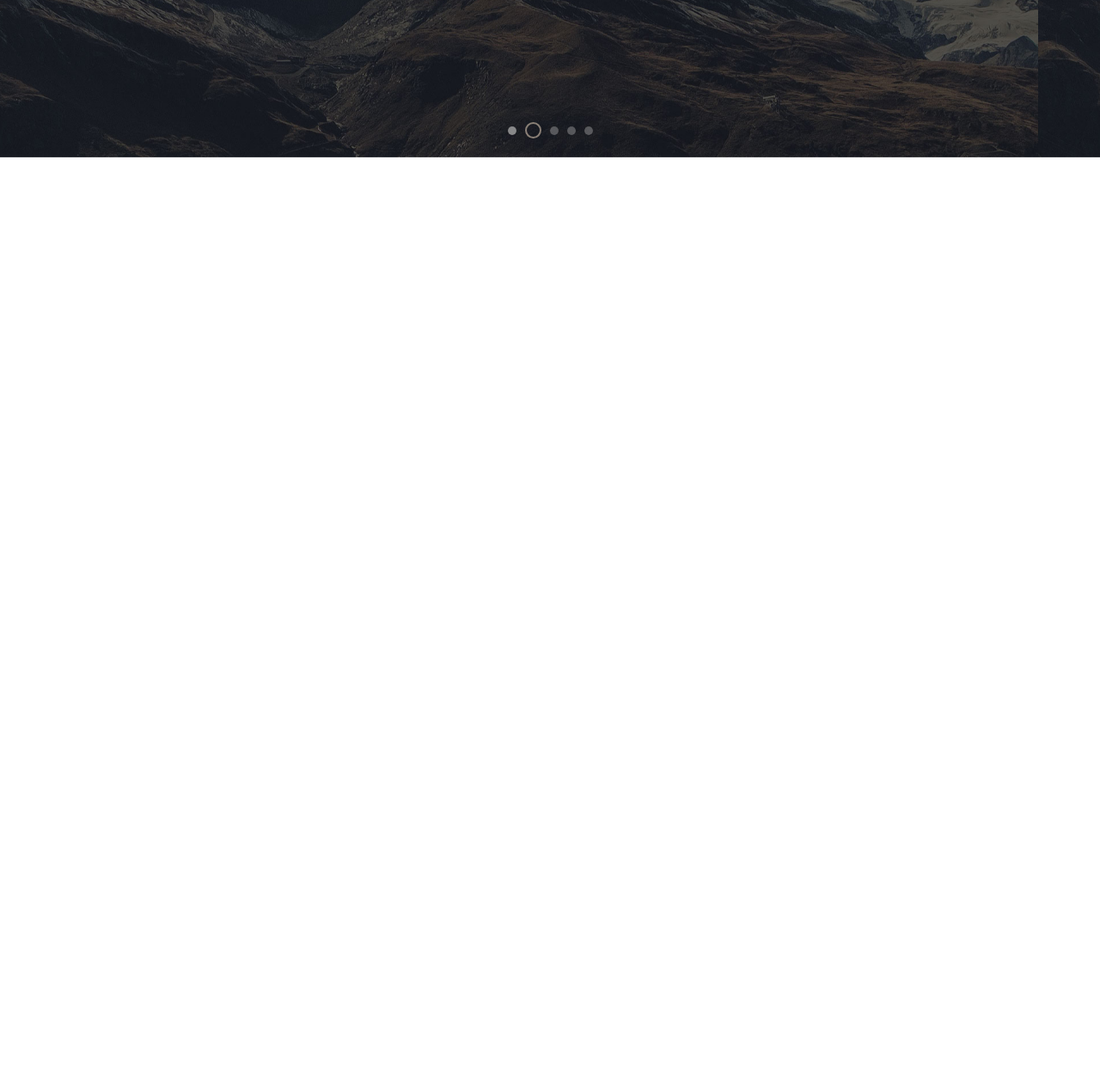
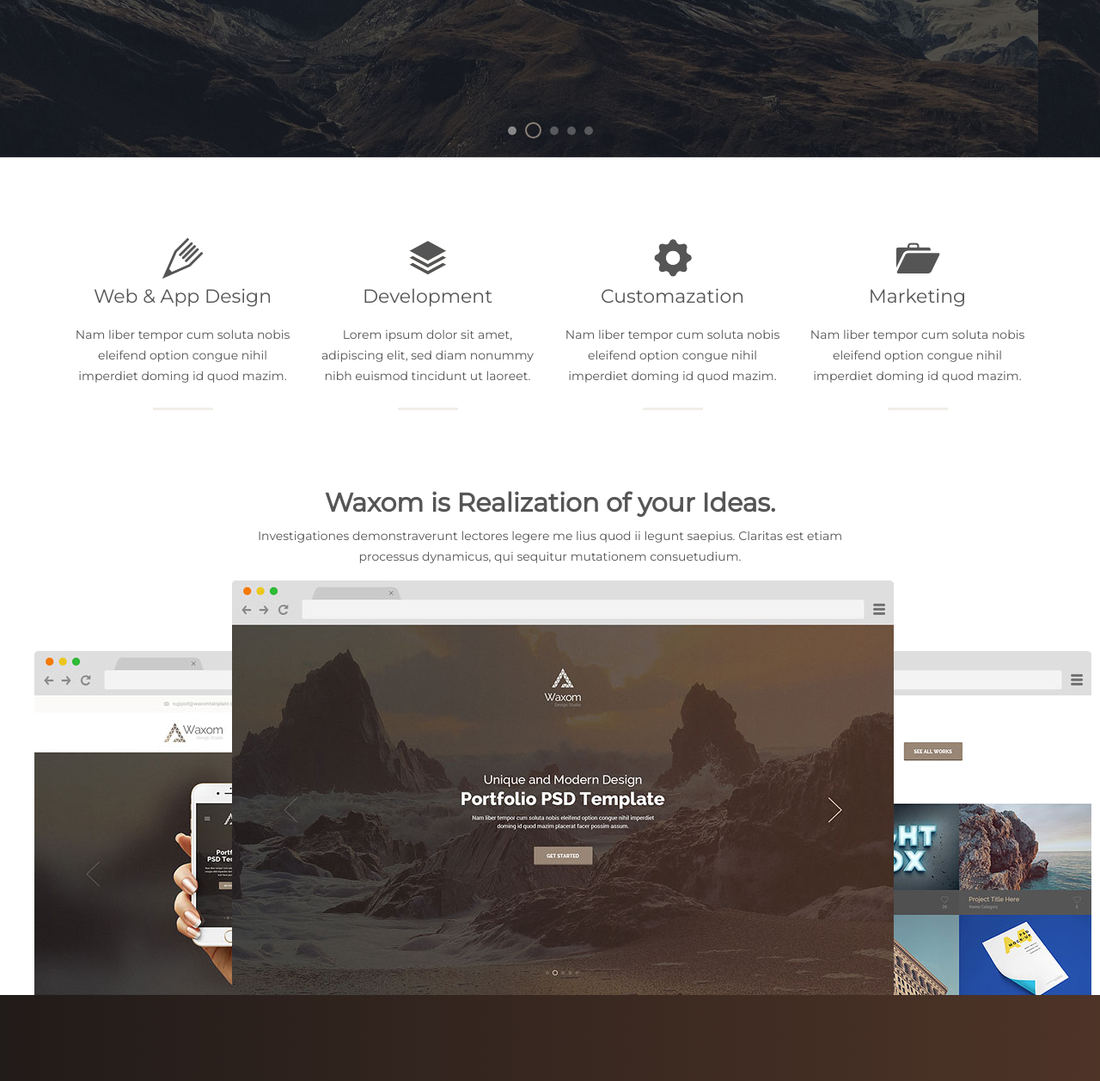
Before and after one commit to migrek/Bootstrap-project, a website built with webpack: page index.html in a window 1280 px wide. Shown: the part 500-1757 px from the top of the page at 86% size. Before the commit the page ends 800 px from the top, so only its background shows below. Built offline with nearby package versions, Linux system fonts and the light colour scheme; files whose address does not match are found by name.

Commit message:
Add files via upload

```diff
--- a/index.html
+++ b/index.html
@@ -94,5 +94,54 @@
     </div>
 </div>
 
+<div class="container container-servises">
+    <div class="row">
+        <div class="col-sm-3 flex-column justify-content-center text-center servises servises-design">
+            <div class="design-icon"></div>
+            <p class="serv-item-caption">Web & App Design</p>
+            <p class="serv-item-text">Nam liber tempor cum soluta nobis eleifend option congue nihil imperdiet doming id quod mazim.</p>
+        </div>
+        <div class="col-sm-3 flex-column justify-content-center text-center servises servises-developement">
+            <div class="developement-icon"></div>
+            <p class="serv-item-caption">Development</p>
+            <p class="serv-item-text">Lorem ipsum dolor sit amet, adipiscing elit, sed diam nonummy nibh euismod tincidunt ut laoreet.</p>
+        </div>
+        <div class="col-sm-3 flex-column justify-content-center text-center servises servises-customization">
+            <div class="customization-icon"></div>
+            <p class="serv-item-caption">Customazation</p>
+            <p class="serv-item-text">Nam liber tempor cum soluta nobis eleifend option congue nihil imperdiet doming id quod mazim.</p>
+        </div>
+        <div class="col-sm-3 flex-column justify-content-center text-center servises servises-marketing">
+            <div class="marketing-icon"></div>
+            <p class="serv-item-caption">Marketing</p>
+            <p class="serv-item-text">Nam liber tempor cum soluta nobis eleifend option congue nihil imperdiet doming id quod mazim.</p>
+        </div>
+    </div>
+</div>
+
+<div class="container justify-content-center text-center container-sliders">
+    <div class="column">
+        <h2 class="block-caption font-weight-bold">Waxom is Realization of your Ideas.</h2>
+        <p class="serv-item-text">Investigationes demonstraverunt lectores legere me lius quod ii legunt saepius. Claritas est etiam processus dynamicus, qui sequitur mutationem consuetudium.</p>
+        <div class="slider-item">
+            <div>
+                <img class="slider-main" src="src/pictures/slider-block-1.jpg" alt="Slider">
+            </div>
+            <div>
+                <img class="slider-right" src="src/pictures/slider-block-2.jpg" alt="Slider">
+            </div>
+            <div>
+                <img class="slider-left" src="src/pictures/slider-block-3.jpg" alt="Slider">
+            </div>
+        </div>
+    </div>
+</div>
+
+<div class="container-fluid full-block">
+    <div class="row">
+    </div>
+</div>
+
+
 </body>
 </html>
--- a/src/sass/main.scss
+++ b/src/sass/main.scss
@@ -1,7 +1,8 @@
 @import "~bootstrap/scss/bootstrap.scss";
 
-$main-text-color: #ffffff;
+$header-text-color: #ffffff;
 $add-font: 'Raleway', sans-serif;
+$main-text-color: #555555;
 
 body {
     font-family: 'Montserrat', sans-serif;
@@ -34,7 +35,7 @@ body {
     margin-right: 200px;
 }
 .nav-link {
-    color: $main-text-color;
+    color: $header-text-color;
 }
 
 .nav-link:hover {
@@ -66,22 +67,21 @@ body {
 .custom-h2 {
     font-family: $add-font;
     font-size: 36px;
-    color: $main-text-color;
+    color: $header-text-color;
 }
 
 .custom-h1 {
     font-family: $add-font;
     font-weight: 800;
     font-size: 52px;
-    color: $main-text-color;
+    color: $header-text-color;
 }
 
 .main-p {
     font-size: 16px;
     line-height: 24px;
-    color: $main-text-color;
+    color: $header-text-color;
 }
-
 
 .carousel-control-prev-icon, .carousel-control-next-icon {
     width: 40px;
@@ -125,3 +125,118 @@ body {
 .carousel-indicators {
     align-items: center;
 }
+
+.container-servises {
+    margin: 90px auto;
+}
+
+.servises::after {
+	width: 70px;
+	height: 3px;
+	margin: 0 calc(50% - 35px);
+	background-color: #f1eee9;
+	display: block;
+	margin-top: 25px;
+	content: '';
+}
+
+.servises:hover {
+    cursor: pointer;
+}
+
+.servises:hover .serv-item-caption {
+    color: #c7b299;
+}
+
+.servises:hover::after {
+    background-color: #c7b299;
+}
+
+.serv-icon {
+    width: 55px;
+    height: 55px;
+    margin: auto;
+    background-position: center;
+    background-repeat: no-repeat;
+}
+
+.design-icon {
+    @extend .serv-icon;
+    background-image: url(../pictures/serv-design-no-active.png);
+}
+
+.developement-icon {
+    @extend .serv-icon;
+    background-image: url(../pictures/serv-developement-no-active.png);
+}
+
+.customization-icon {
+    @extend .serv-icon;
+    background-image: url(../pictures/serv-customization-no-active.png);
+}
+
+.marketing-icon {
+    @extend .serv-icon;
+    background-image: url(../pictures/serv-marketing-no-active.png);
+}
+
+.servises-design:hover .design-icon {
+    background-image: url(../pictures/serv-design-active.png);
+}
+
+.servises-developement:hover .developement-icon {
+    background-image: url(../pictures/serv-developement-active.png);
+}
+
+.servises-customization:hover .customization-icon {
+    background-image: url(../pictures/serv-customization-active.png);
+}
+
+.servises-marketing:hover .marketing-icon {
+    background-image: url(../pictures/serv-marketing-active.png);
+}
+
+.serv-item-caption {
+    font-size: 22px;
+    color: $main-text-color;
+}
+
+.serv-item-text {
+    font-size: 14px;
+    line-height: 24px;
+    color: $main-text-color;
+}
+
+.block-caption {
+    font-size: 30px;
+    color: $main-text-color;
+}
+
+.container-sliders {
+    max-width: 770px;
+    margin: auto;
+    margin-top: 60px;
+}
+
+.slider-item {
+    position: relative;
+}
+
+.slider-left {
+    position: absolute;
+    left: -230px;
+    bottom: 0;
+    z-index: -1;
+}
+
+.slider-right {
+    position: absolute;
+    left: 230px;
+    bottom: 0;
+    z-index: -1;
+}
+
+.full-block {
+    height: 100px;
+    background: linear-gradient(to right, #211b19, #4e3427);
+}
```
Also changed, not shown: src/pictures/serv-customization-active.png (added), src/pictures/serv-customization-no-active.png (added), src/pictures/serv-design-active.png (added), src/pictures/serv-design-no-active.png (added), src/pictures/serv-developement-active.png (added), src/pictures/serv-developement-no-active.png (added), src/pictures/serv-marketing-active.png (added), src/pictures/serv-marketing-no-active.png (added), src/pictures/slider-block-1.jpg (added), src/pictures/slider-block-2.jpg (added), src/pictures/slider-block-3.jpg (added).
